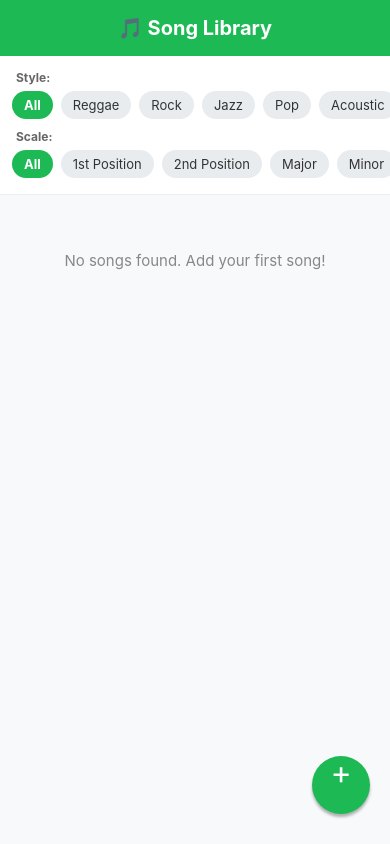
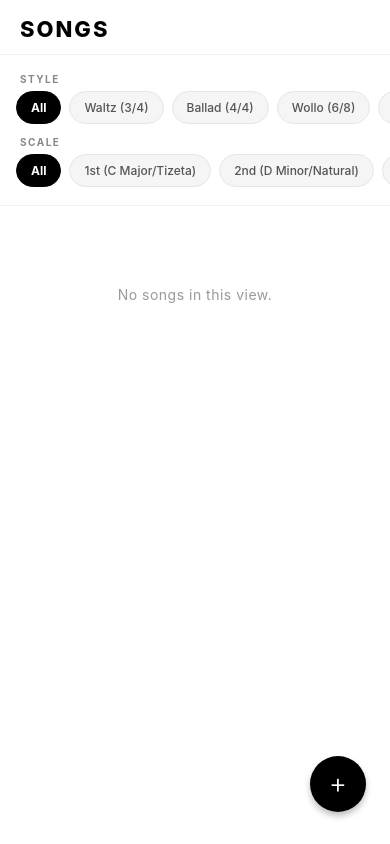
Before and after one commit to cipherWizard31/SongBookApp, a React Native app: screen / in a window 390 px wide. Built offline with nearby package versions, Linux system fonts and the light colour scheme.

Commit message:
Add new dependencies for improved functionality

```diff
--- a/App.js
+++ b/App.js
@@ -14,8 +14,8 @@ import {
 import { SafeAreaProvider, SafeAreaView } from 'react-native-safe-area-context';
 import AsyncStorage from '@react-native-async-storage/async-storage';
 
-const DEFAULT_STYLES = ['All', 'Reggae', 'Rock', 'Jazz', 'Pop', 'Acoustic'];
-const DEFAULT_SCALES = ['All', '1st Position', '2nd Position', 'Major', 'Minor'];
+const DEFAULT_STYLES = ['All', 'Waltz (3/4)', 'Ballad (4/4)', 'Wollo (6/8)', 'Reggae (2/4)', 'Chikchika (6/8)', 'Disco (4/4)', 'Swing(4/4)'];
+const DEFAULT_SCALES = ['All', '1st (C Major/Tizeta)', '2nd (D Minor/Natural)', '5th (C Major/Ambassel)', '6th (D Minor/Bati)', 'C Minor (Anchihoye)', 'C Minor (Tizeta)', 'C Minor (Ambassel)', 'C Minor (Blues)'];
 
 const STORAGE_KEY = '@songbook_songs';
 const CUSTOM_STYLES_KEY = '@songbook_custom_styles';
@@ -124,12 +124,12 @@ export default function App() {
       <SafeAreaView style={stylesContainer.container}>
         {/* HEADER */}
         <View style={stylesContainer.header}>
-          <Text style={stylesContainer.headerTitle}>🎵 Song Library</Text>
+          <Text style={stylesContainer.headerTitle}>SONGS</Text>
         </View>
 
         {/* FILTER SLIDERS */}
         <View style={stylesContainer.filterContainer}>
-          <Text style={stylesContainer.filterLabel}>Style:</Text>
+          <Text style={stylesContainer.filterLabel}>STYLE</Text>
           <ScrollView horizontal showsHorizontalScrollIndicator={false} style={stylesContainer.chipRow}>
             {styles.map((st) => (
               <TouchableOpacity
@@ -150,7 +150,7 @@ export default function App() {
             ))}
           </ScrollView>
 
-          <Text style={stylesContainer.filterLabel}>Scale:</Text>
+          <Text style={stylesContainer.filterLabel}>SCALE</Text>
           <ScrollView horizontal showsHorizontalScrollIndicator={false} style={stylesContainer.chipRow}>
             {scales.map((sc) => (
               <TouchableOpacity
@@ -176,17 +176,18 @@ export default function App() {
         <FlatList
           data={filteredSongs}
           keyExtractor={(item) => item.id}
-          contentContainerStyle={{ padding: 16, paddingBottom: 100 }}
+          contentContainerStyle={{ padding: 20, paddingBottom: 110 }}
           ListEmptyComponent={
-            <Text style={stylesContainer.emptyText}>No songs found. Add your first song!</Text>
+            <Text style={stylesContainer.emptyText}>No songs in this view.</Text>
           }
           renderItem={({ item }) => (
             <TouchableOpacity
               style={stylesContainer.card}
+              activeOpacity={0.7}
               onPress={() => setSongDetailModal(item)}>
-              <View style={{ flex: 1 }}>
+              <View style={{ flex: 1, paddingRight: 10 }}>
                 <Text style={stylesContainer.cardTitle}>{item.title}</Text>
-                <Text style={stylesContainer.cardAuthor}>by {item.author}</Text>
+                <Text style={stylesContainer.cardAuthor}>{item.author}</Text>
               </View>
               <View style={stylesContainer.tagContainer}>
                 <Text style={stylesContainer.tag}>{item.style}</Text>
@@ -199,34 +200,37 @@ export default function App() {
         {/* FLOATING ACTION BUTTON */}
         <TouchableOpacity
           style={stylesContainer.fab}
+          activeOpacity={0.8}
           onPress={() => setModalVisible(true)}>
           <Text style={stylesContainer.fabText}>+</Text>
         </TouchableOpacity>
 
         {/* ADD SONG MODAL */}
-        <Modal visible={modalVisible} animationType="slide" transparent={false}>
+        <Modal visible={modalVisible} animationType="fade" transparent={false}>
           <SafeAreaView style={stylesContainer.modalContainer}>
-            <ScrollView contentContainerStyle={{ padding: 20, paddingBottom: 40 }}>
-              <Text style={stylesContainer.modalHeader}>Add New Song</Text>
+            <ScrollView contentContainerStyle={{ padding: 24, paddingBottom: 40 }}>
+              <Text style={stylesContainer.modalHeader}>New Song</Text>
 
-              <Text style={stylesContainer.inputLabel}>Song Title *</Text>
+              <Text style={stylesContainer.inputLabel}>TITLE *</Text>
               <TextInput
                 style={stylesContainer.input}
-                placeholder="e.g. Three Little Birds"
+                placeholder="Song Title"
+                placeholderTextColor="#999"
                 value={title}
                 onChangeText={setTitle}
               />
 
-              <Text style={stylesContainer.inputLabel}>Author / Artist *</Text>
+              <Text style={stylesContainer.inputLabel}>AUTHOR *</Text>
               <TextInput
                 style={stylesContainer.input}
-                placeholder="e.g. Bob Marley"
+                placeholder="Artist or Composer"
+                placeholderTextColor="#999"
                 value={author}
                 onChangeText={setAuthor}
               />
 
               {/* STYLE SELECTION */}
-              <Text style={stylesContainer.inputLabel}>Style</Text>
+              <Text style={stylesContainer.inputLabel}>STYLE</Text>
               <ScrollView horizontal showsHorizontalScrollIndicator={false} style={stylesContainer.chipRow}>
                 {styles.filter((s) => s !== 'All').map((st) => (
                   <TouchableOpacity
@@ -242,17 +246,18 @@ export default function App() {
               <View style={stylesContainer.customInputRow}>
                 <TextInput
                   style={[stylesContainer.input, { flex: 1, marginBottom: 0 }]}
-                  placeholder="Or create custom style..."
+                  placeholder="Custom style..."
+                  placeholderTextColor="#999"
                   value={newCustomStyle}
                   onChangeText={setNewCustomStyle}
                 />
                 <TouchableOpacity style={stylesContainer.addSmallBtn} onPress={handleAddCustomStyle}>
-                  <Text style={{ color: '#fff', fontWeight: 'bold' }}>Add</Text>
+                  <Text style={{ color: '#FFF', fontWeight: '600', fontSize: 13 }}>Add</Text>
                 </TouchableOpacity>
               </View>
 
               {/* SCALE SELECTION */}
-              <Text style={stylesContainer.inputLabel}>Scale</Text>
+              <Text style={stylesContainer.inputLabel}>SCALE</Text>
               <ScrollView horizontal showsHorizontalScrollIndicator={false} style={stylesContainer.chipRow}>
                 {scales.filter((s) => s !== 'All').map((sc) => (
                   <TouchableOpacity
@@ -268,20 +273,22 @@ export default function App() {
               <View style={stylesContainer.customInputRow}>
                 <TextInput
                   style={[stylesContainer.input, { flex: 1, marginBottom: 0 }]}
-                  placeholder="Or create custom scale..."
+                  placeholder="Custom scale..."
+                  placeholderTextColor="#999"
                   value={newCustomScale}
                   onChangeText={setNewCustomScale}
                 />
                 <TouchableOpacity style={stylesContainer.addSmallBtn} onPress={handleAddCustomScale}>
-                  <Text style={{ color: '#fff', fontWeight: 'bold' }}>Add</Text>
+                  <Text style={{ color: '#FFF', fontWeight: '600', fontSize: 13 }}>Add</Text>
                 </TouchableOpacity>
               </View>
 
               {/* LYRICS */}
-              <Text style={stylesContainer.inputLabel}>Lyrics</Text>
+              <Text style={stylesContainer.inputLabel}>LYRICS</Text>
               <TextInput
                 style={[stylesContainer.input, stylesContainer.textArea]}
-                placeholder="Enter lyrics here..."
+                placeholder="Write lyrics or notes..."
+                placeholderTextColor="#999"
                 multiline
                 numberOfLines={6}
                 value={lyrics}
@@ -293,13 +300,13 @@ export default function App() {
                 <TouchableOpacity
                   style={[stylesContainer.btn, stylesContainer.btnCancel]}
                   onPress={() => setModalVisible(false)}>
-                  <Text style={stylesContainer.btnText}>Cancel</Text>
+                  <Text style={stylesContainer.btnCancelText}>Cancel</Text>
                 </TouchableOpacity>
 
                 <TouchableOpacity
                   style={[stylesContainer.btn, stylesContainer.btnSave]}
                   onPress={handleSaveSong}>
-                  <Text style={stylesContainer.btnText}>Save Song</Text>
+                  <Text style={stylesContainer.btnSaveText}>Save Song</Text>
                 </TouchableOpacity>
               </View>
             </ScrollView>
@@ -307,28 +314,28 @@ export default function App() {
         </Modal>
 
         {/* SONG DETAIL / LYRICS MODAL */}
-        <Modal visible={!!songDetailModal} animationType="slide">
+        <Modal visible={!!songDetailModal} animationType="fade">
           <SafeAreaView style={stylesContainer.modalContainer}>
-            <View style={{ padding: 20, flex: 1 }}>
+            <View style={{ padding: 24, flex: 1 }}>
               <Text style={stylesContainer.modalHeader}>{songDetailModal?.title}</Text>
-              <Text style={stylesContainer.cardAuthor}>By {songDetailModal?.author}</Text>
+              <Text style={stylesContainer.detailAuthor}>{songDetailModal?.author}</Text>
 
-              <View style={[stylesContainer.tagContainer, { marginVertical: 12, alignItems: 'flex-start' }]}>
-                <Text style={stylesContainer.tag}>Style: {songDetailModal?.style}</Text>
-                <Text style={stylesContainer.tag}>Scale: {songDetailModal?.scale}</Text>
+              <View style={stylesContainer.detailTagRow}>
+                <Text style={stylesContainer.tag}>{songDetailModal?.style}</Text>
+                <Text style={stylesContainer.tag}>{songDetailModal?.scale}</Text>
               </View>
 
-              <Text style={stylesContainer.inputLabel}>Lyrics:</Text>
-              <ScrollView style={stylesContainer.lyricsBox}>
+              <Text style={[stylesContainer.inputLabel, { marginTop: 24 }]}>LYRICS</Text>
+              <ScrollView style={stylesContainer.lyricsBox} showsVerticalScrollIndicator={false}>
                 <Text style={stylesContainer.lyricsText}>
                   {songDetailModal?.lyrics || 'No lyrics provided.'}
                 </Text>
               </ScrollView>
 
               <TouchableOpacity
-                style={[stylesContainer.btn, stylesContainer.btnCancel, { marginTop: 15 }]}
+                style={[stylesContainer.btn, stylesContainer.btnCancel, { marginTop: 20 }]}
                 onPress={() => setSongDetailModal(null)}>
-                <Text style={stylesContainer.btnText}>Close</Text>
+                <Text style={stylesContainer.btnCancelText}>Close</Text>
               </TouchableOpacity>
             </View>
           </SafeAreaView>
@@ -339,58 +346,238 @@ export default function App() {
 }
 
 const stylesContainer = StyleSheet.create({
-  container: { flex: 1, backgroundColor: '#F8F9FA' },
-  header: { padding: 16, backgroundColor: '#1DB954', alignItems: 'center' },
-  headerTitle: { fontSize: 20, fontWeight: 'bold', color: '#FFF' },
+  container: { flex: 1, backgroundColor: '#FFFFFF' },
 
-  filterContainer: { backgroundColor: '#FFF', paddingVertical: 10, borderBottomWidth: 1, borderBottomColor: '#EEE' },
-  filterLabel: { fontSize: 12, fontWeight: '700', color: '#666', marginLeft: 16, marginTop: 4 },
-  chipRow: { flexDirection: 'row', paddingHorizontal: 12, marginVertical: 6 },
-  chip: { paddingHorizontal: 12, paddingVertical: 6, borderRadius: 16, backgroundColor: '#E9ECEF', marginRight: 8 },
-  chipSelected: { backgroundColor: '#1DB954' },
-  chipText: { fontSize: 13, color: '#333' },
-  chipTextSelected: { color: '#FFF', fontWeight: 'bold' },
+  // Header
+  header: {
+    paddingHorizontal: 20,
+    paddingTop: 16,
+    paddingBottom: 12,
+    backgroundColor: '#FFFFFF',
+    borderBottomWidth: 1,
+    borderBottomColor: '#F0F0F0',
+  },
+  headerTitle: {
+    fontSize: 22,
+    fontWeight: '800',
+    color: '#000000',
+    letterSpacing: 2,
+  },
 
-  card: { backgroundColor: '#FFF', padding: 16, borderRadius: 8, marginBottom: 12, flexDirection: 'row', justifyContent: 'space-between', alignItems: 'center', borderWidth: 1, borderColor: '#EEE' },
-  cardTitle: { fontSize: 16, fontWeight: 'bold', color: '#222' },
-  cardAuthor: { fontSize: 14, color: '#666', marginTop: 2 },
-  tagContainer: { alignItems: 'flex-end' },
-  tag: { fontSize: 11, backgroundColor: '#E8F5E9', color: '#2E7D32', paddingHorizontal: 8, paddingVertical: 2, borderRadius: 4, marginTop: 3 },
-  emptyText: { textAlign: 'center', color: '#888', marginTop: 40, fontSize: 15 },
+  // Filter Section
+  filterContainer: {
+    backgroundColor: '#FFFFFF',
+    paddingVertical: 12,
+    borderBottomWidth: 1,
+    borderBottomColor: '#F0F0F0',
+  },
+  filterLabel: {
+    fontSize: 10,
+    fontWeight: '700',
+    color: '#888888',
+    marginLeft: 20,
+    marginTop: 6,
+    letterSpacing: 1.5,
+  },
+  chipRow: {
+    flexDirection: 'row',
+    paddingHorizontal: 16,
+    marginVertical: 6,
+  },
+  chip: {
+    paddingHorizontal: 14,
+    paddingVertical: 8,
+    borderRadius: 20,
+    backgroundColor: '#F5F5F5',
+    marginRight: 8,
+    borderWidth: 1,
+    borderColor: '#E5E5E5',
+  },
+  chipSelected: {
+    backgroundColor: '#000000',
+    borderColor: '#000000',
+  },
+  chipText: {
+    fontSize: 12,
+    color: '#555555',
+    fontWeight: '500',
+  },
+  chipTextSelected: {
+    color: '#FFFFFF',
+    fontWeight: '700',
+  },
 
-  // Updated FAB with safer bottom margin for Android home bar
+  // Song Feed Card
+  card: {
+    backgroundColor: '#FFFFFF',
+    padding: 20,
+    borderRadius: 12,
+    marginBottom: 12,
+    flexDirection: 'row',
+    justify: 'space-between',
+    alignItems: 'center',
+    borderWidth: 1,
+    borderColor: '#E5E5E5',
+  },
+  cardTitle: {
+    fontSize: 16,
+    fontWeight: '700',
+    color: '#000000',
+    letterSpacing: 0.3,
+  },
+  cardAuthor: {
+    fontSize: 13,
+    color: '#666666',
+    marginTop: 4,
+    fontWeight: '400',
+  },
+  tagContainer: {
+    alignItems: 'flex-end',
+    gap: 4,
+  },
+  tag: {
+    fontSize: 10,
+    fontWeight: '600',
+    backgroundColor: '#F0F0F0',
+    color: '#000000',
+    paddingHorizontal: 8,
+    paddingVertical: 3,
+    borderRadius: 4,
+    textTransform: 'uppercase',
+    letterSpacing: 0.5,
+  },
+  emptyText: {
+    textAlign: 'center',
+    color: '#999999',
+    marginTop: 60,
+    fontSize: 14,
+    letterSpacing: 0.5,
+  },
+
+  // Floating Action Button
   fab: {
     position: 'absolute',
-    right: 20,
-    bottom: Platform.OS === 'android' ? 40 : 30,
-    backgroundColor: '#1DB954',
-    width: 58,
-    height: 58,
-    borderRadius: 29,
-    justify: 'center',
+    right: 24,
+    bottom: Platform.OS === 'android' ? 44 : 32,
+    backgroundColor: '#000000',
+    width: 56,
+    height: 56,
+    borderRadius: 28,
+    justifyContent: 'center',
     alignItems: 'center',
-    elevation: 6,
-    shadowColor: '#000',
-    shadowOffset: { width: 0, height: 3 },
-    shadowOpacity: 0.3,
-    shadowRadius: 3,
+    elevation: 8,
+    shadowColor: '#000000',
+    shadowOffset: { width: 0, height: 4 },
+    shadowOpacity: 0.25,
+    shadowRadius: 6,
   },
-  fabText: { fontSize: 32, color: '#FFF', marginTop: -3 },
+  fabText: {
+    fontSize: 28,
+    color: '#FFFFFF',
+    fontWeight: '300',
+    marginTop: -2,
+  },
 
-  modalContainer: { flex: 1, backgroundColor: '#FFF' },
-  modalHeader: { fontSize: 22, fontWeight: 'bold', marginBottom: 15, color: '#111' },
-  inputLabel: { fontSize: 14, fontWeight: '600', color: '#444', marginTop: 12, marginBottom: 6 },
-  input: { borderWidth: 1, borderColor: '#DDD', borderRadius: 8, padding: 10, fontSize: 15, backgroundColor: '#FAFAFA' },
-  textArea: { height: 120, textAlignVertical: 'top' },
-  customInputRow: { flexDirection: 'row', alignItems: 'center', marginTop: 8, gap: 8 },
-  addSmallBtn: { backgroundColor: '#333', paddingHorizontal: 12, paddingVertical: 10, borderRadius: 8 },
+  // Modals
+  modalContainer: {
+    flex: 1,
+    backgroundColor: '#FFFFFF',
+  },
+  modalHeader: {
+    fontSize: 26,
+    fontWeight: '800',
+    marginBottom: 6,
+    color: '#000000',
+    letterSpacing: 0.5,
+  },
+  detailAuthor: {
+    fontSize: 15,
+    color: '#666666',
+    marginBottom: 12,
+  },
+  detailTagRow: {
+    flexDirection: 'row',
+    gap: 8,
+    marginBottom: 8,
+  },
+  inputLabel: {
+    fontSize: 10,
+    fontWeight: '700',
+    color: '#888888',
+    marginTop: 18,
+    marginBottom: 6,
+    letterSpacing: 1.5,
+  },
+  input: {
+    borderWidth: 1,
+    borderColor: '#E5E5E5',
+    borderRadius: 8,
+    paddingHorizontal: 14,
+    paddingVertical: 12,
+    fontSize: 14,
+    backgroundColor: '#FAFAFA',
+    color: '#000000',
+  },
+  textArea: {
+    height: 140,
+    textAlignVertical: 'top',
+  },
+  customInputRow: {
+    flexDirection: 'row',
+    alignItems: 'center',
+    marginTop: 8,
+    gap: 8,
+  },
+  addSmallBtn: {
+    backgroundColor: '#000000',
+    paddingHorizontal: 16,
+    paddingVertical: 12,
+    borderRadius: 8,
+  },
 
-  buttonRow: { flexDirection: 'row', justifyContent: 'space-between', marginTop: 20, gap: 10 },
-  btn: { flex: 1, padding: 14, borderRadius: 8, alignItems: 'center' },
-  btnCancel: { backgroundColor: '#888' },
-  btnSave: { backgroundColor: '#1DB954' },
-  btnText: { color: '#FFF', fontWeight: 'bold', fontSize: 15 },
+  // Buttons
+  buttonRow: {
+    flexDirection: 'row',
+    justify: 'space-between',
+    marginTop: 28,
+    gap: 12,
+  },
+  btn: {
+    flex: 1,
+    paddingVertical: 16,
+    borderRadius: 8,
+    alignItems: 'center',
+  },
+  btnCancel: {
+    backgroundColor: '#FFFFFF',
+    borderWidth: 1,
+    borderColor: '#E5E5E5',
+  },
+  btnSave: {
+    backgroundColor: '#000000',
+  },
+  btnCancelText: {
+    color: '#000000',
+    fontWeight: '600',
+    fontSize: 14,
+  },
+  btnSaveText: {
+    color: '#FFFFFF',
+    fontWeight: '700',
+    fontSize: 14,
+  },
 
-  lyricsBox: { flex: 1, backgroundColor: '#F8F9FA', borderRadius: 8, padding: 12, borderWidth: 1, borderColor: '#EEE' },
-  lyricsText: { fontSize: 15, lineHeight: 22, color: '#333' },
+  lyricsBox: {
+    flex: 1,
+    backgroundColor: '#FAFAFA',
+    borderRadius: 8,
+    padding: 16,
+    borderWidth: 1,
+    borderColor: '#E5E5E5',
+  },
+  lyricsText: {
+    fontSize: 14,
+    lineHeight: 24,
+    color: '#222222',
+  },
 });
```
